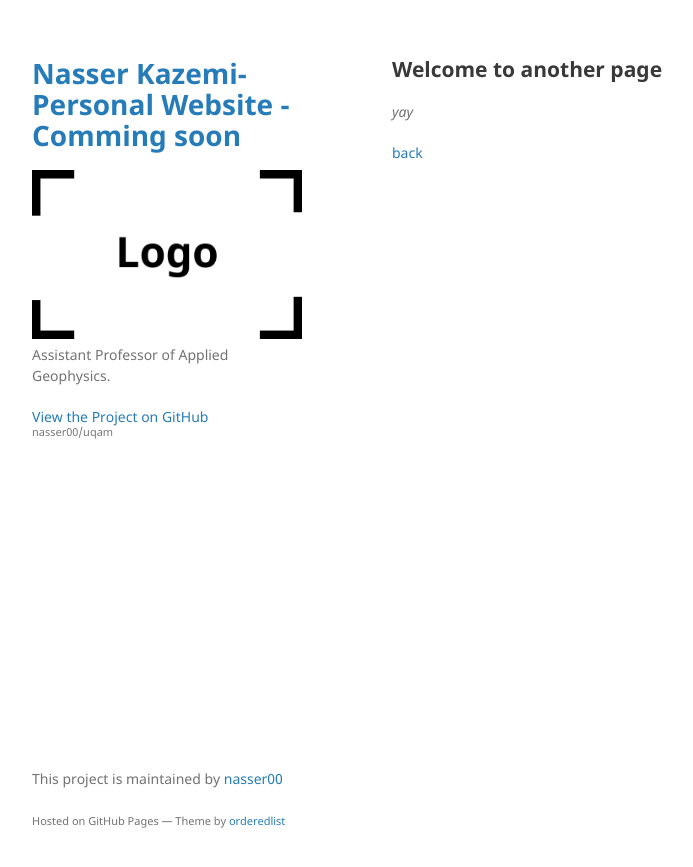
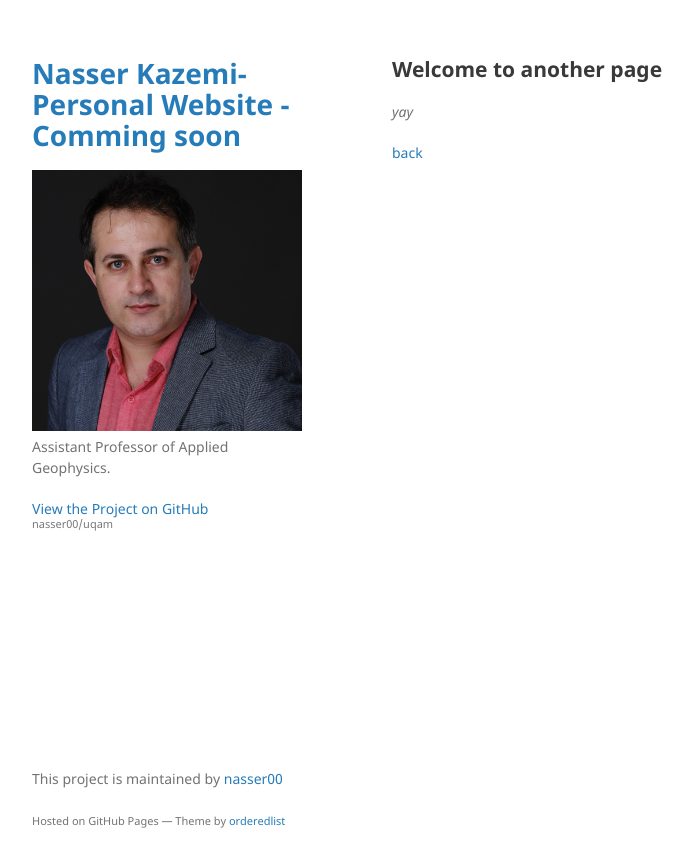
Before and after one commit to nasser00/uqam, a Jekyll site: the page built from another-page.md, in a window 1280 px wide. Shown: the top 867 px of the page, without its empty margins (178-871 px from the left). Built offline with Jekyll 4.4.1, drawn with Linux system fonts in a browser that asks for light colours; our own code applies the rules of GitHub Pages for plain Markdown files.

Commit message:
Update _config.yml

```diff
--- a/_config.yml
+++ b/_config.yml
@@ -1,5 +1,5 @@
 title: Nasser Kazemi- Personal Website - Comming soon
-logo: /assets/img/logo.png
+logo: /assets/img/my_github_pic.jpg
 description: Assistant Professor of Applied Geophysics.
 show_downloads: false
 google_analytics:
```
